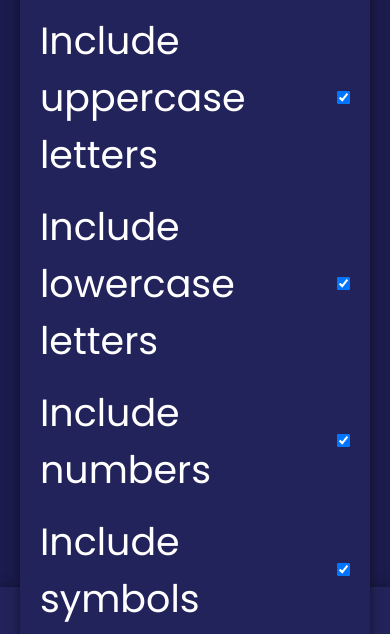
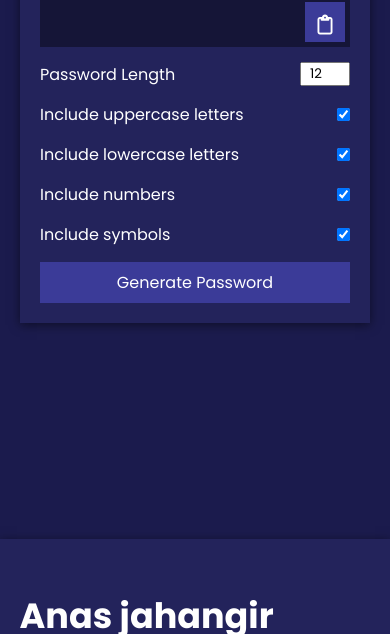
Before and after one commit to AnasJahangir/PasswordGenerator, a plain HTML site: page index.html in a window 390 px wide. Shown: the part 305-939 px from the top of the page. Drawn offline with Linux system fonts and the light colour scheme; some packages are replaced by stand-ins of ours; a script that the page names is missing.

Commit message:
Update style.css

```diff
--- a/style.css
+++ b/style.css
@@ -161,7 +161,7 @@ footer{
 
 @media only screen and (max-width: 1060px){
 
-    .main-footer{
+   -footer{
         width: 80%;
     }
 
@@ -212,12 +212,6 @@ footer{
 }
 
  @media only screen and (max-width: 550px) {
-    .main{
-        margin-top: 2rem;
-        margin-bottom: 1rem;
-        font-size:38px;
-
-    }
     .h1{
         font-size: 55px;
     }
```
